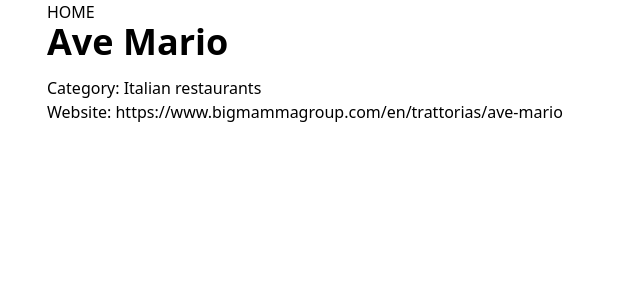
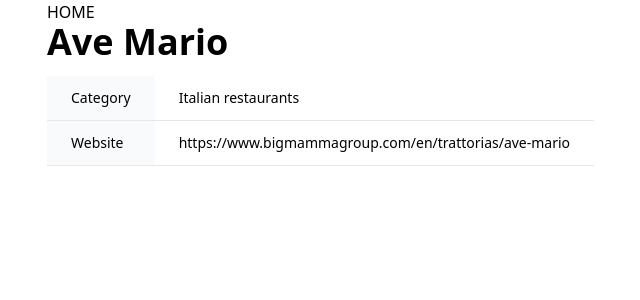
Before and after one commit to claire-hughez/food-website, a SvelteKit app: page /restaurants/ave-mario in a window 1280 px wide. Shown: the top 300 px of the page, without its empty margins (81-721 px from the left). Built offline with nearby package versions, Linux system fonts and the light colour scheme.

Commit message:
Add styling to restaurant pages

```diff
--- a/src/routes/restaurants/[slug]/+page.svelte
+++ b/src/routes/restaurants/[slug]/+page.svelte
@@ -8,14 +8,24 @@
 </script>
 
 <h1 class="mb-4 text-4xl font-extrabold leading-none text-slate">{data.name}</h1>
+
 <div>
-  Category: {category.displayName}
-  <br />
-	{#if data.website}
-    Website: <a href="{data.website}">{data.website}</a>
-  {/if}
-  <br />
-  {#if data.source}
-    How we found it: {data.source}
-  {/if}
+  <table class="text-sm text-left">
+    <tr class="border-b">
+      <th scope="row" class="px-6 py-3 font-medium bg-gray-50">Category</th>
+      <td class="px-6 py-3">{category.displayName}</td>
+    </tr>
+    {#if data.website}
+      <tr class="border-b">
+        <th scope="row" class="px-6 py-3 font-medium bg-gray-50">Website</th>
+        <td class="px-6 py-3"><a href="{data.website}">{data.website}</a></td>
+      </tr>
+    {/if}
+    {#if data.source}
+      <tr >
+        <th scope="row" class="px-6 py-3 font-medium bg-gray-50">How we found it</th>
+        <td class="px-6 py-3">{data.source}</td>
+      </tr>
+    {/if}
+  </table>
 </div>
```
